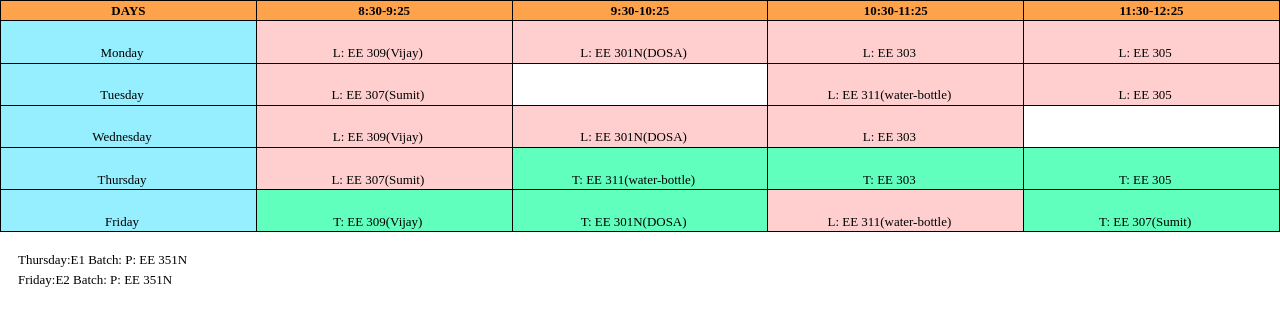
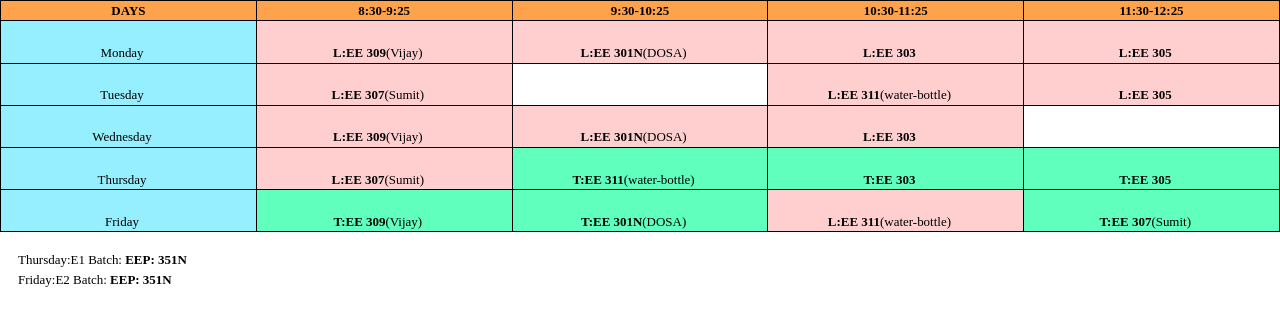
Before and after one commit to Shuffled720/2023-24-TT, a Next.js app: page / in a window 1280 px wide. Shown: the top 326 px of the page. Built offline with nearby package versions, Linux system fonts and the light colour scheme; a web font is replaced by a local one.

Commit message:
bold the lecs

```diff
--- a/app/page.js
+++ b/app/page.js
@@ -16,44 +16,44 @@ export default function Home() {
         <tbody>
           <tr>
             <td class='days-col'>Monday</td>
-            <td class='lecture'>L: EE 309(Vijay)</td>
-            <td class='lecture'>L: EE 301N(DOSA)</td>
-            <td class='lecture'>L: EE 303</td>
-            <td class='lecture'>L: EE 305</td>
+            <td class='lecture'><span class='font-bold'>L:EE 309</span>(Vijay)</td>
+            <td class='lecture'><span class='font-bold'>L:EE 301N</span>(DOSA)</td>
+            <td class='lecture'><span class='font-bold'>L:EE 303</span></td>
+            <td class='lecture'><span class='font-bold'>L:EE 305</span></td>
           </tr>
           <tr>
             <td class='days-col'>Tuesday</td>
-            <td class='lecture'>L: EE 307(Sumit)</td>
+            <td class='lecture'><span class='font-bold'>L:EE 307</span>(Sumit)</td>
             <td></td>
-            <td class='lecture'>L: EE 311(water-bottle)</td>
-            <td class='lecture'>L: EE 305</td>
+            <td class='lecture'><span class='font-bold'>L:EE 311</span>(water-bottle)</td>
+            <td class='lecture'><span class='font-bold'>L:EE 305</span></td>
           </tr>
           <tr>
             <td class='days-col'>Wednesday</td>
-            <td class='lecture'>L: EE 309(Vijay)</td>
-            <td class='lecture'>L: EE 301N(DOSA)</td>
-            <td class='lecture'>L: EE 303</td>
+            <td class='lecture'><span class='font-bold'>L:EE 309</span>(Vijay)</td>
+            <td class='lecture'><span class='font-bold'>L:EE 301N</span>(DOSA)</td>
+            <td class='lecture'><span class='font-bold'>L:EE 303</span></td>
             <td></td>
           </tr>
           <tr>
             <td class='days-col'>Thursday</td>
-            <td class='lecture'>L: EE 307(Sumit)</td>
-            <td class="tut">T: EE 311(water-bottle)</td>
-            <td class="tut">T: EE 303</td>
-            <td class="tut">T: EE 305</td>
+            <td class='lecture'><span class='font-bold'>L:EE 307</span>(Sumit)</td>
+            <td class="tut"><span class='font-bold'>T:EE 311</span>(water-bottle)</td>
+            <td class="tut"><span class='font-bold'>T:EE 303</span></td>
+            <td class="tut"><span class='font-bold'>T:EE 305</span></td>
           </tr>
           <tr>
             <td class='days-col'>Friday</td>
-            <td class="tut">T: EE 309(Vijay)</td>
-            <td class="tut">T: EE 301N(DOSA)</td>
-            <td class='lecture'>L: EE 311(water-bottle)</td>
-            <td class="tut">T: EE 307(Sumit)</td>
+            <td class="tut"><span class='font-bold'>T:EE 309</span>(Vijay)</td>
+            <td class="tut"><span class='font-bold'>T:EE 301N</span>(DOSA)</td>
+            <td class='lecture'><span class='font-bold'>L:EE 311</span>(water-bottle)</td>
+            <td class="tut"><span class='font-bold'>T:EE 307</span>(Sumit)</td>
           </tr>
         </tbody>
       </table>
       <div class='p-5'>
-        <h1>Thursday:E1 Batch: P: EE 351N</h1>
-        <h1>Friday:E2 Batch: P: EE 351N</h1>
+        <h1>Thursday:E1 Batch: <span class='font-bold'>EEP: 351N</span></h1>
+        <h1>Friday:E2 Batch: <span class='font-bold'>EEP: 351N</span></h1>
       </div>
     </>
   )
```
